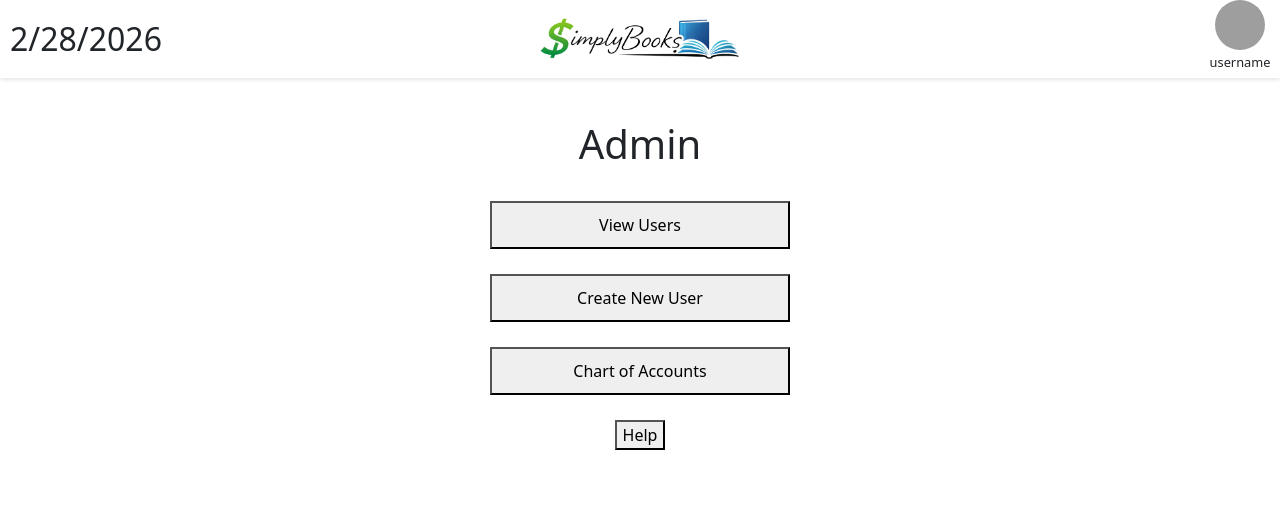
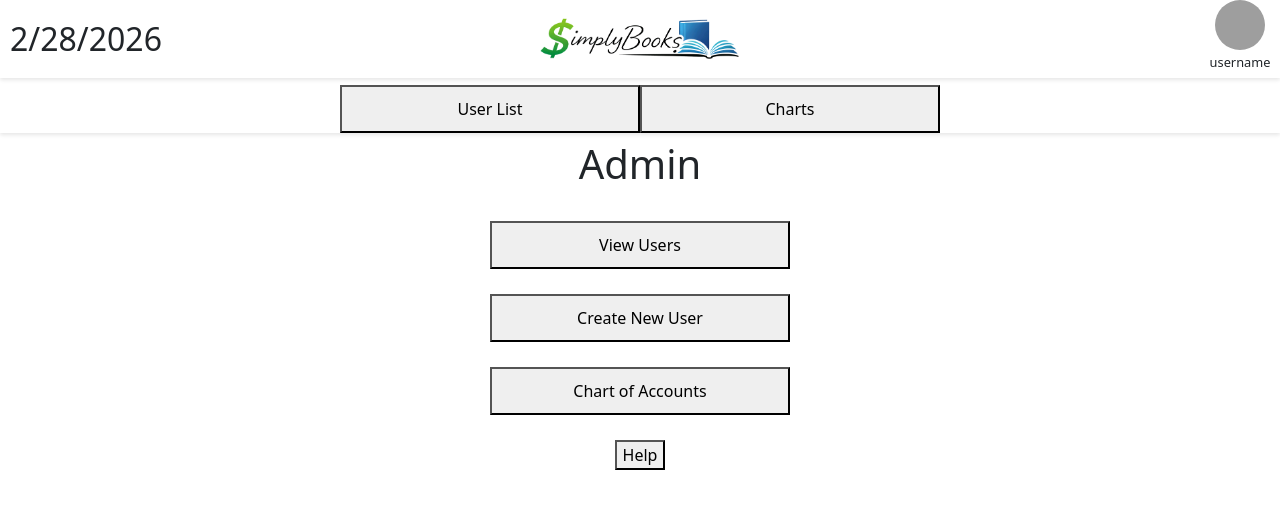
Before and after one commit to Dameon-J-Jones/SimplyBooks, a React (Vite) app: page /AdminHome in a window 1280 px wide. Shown: the top 508 px of the page. Built offline with nearby package versions, Linux system fonts and the light colour scheme; grey boxes are pictures that could not be loaded.

Commit message:
Help Button Additions
Not fully implemented.

```diff
--- a/src/pages/AccountHomePage.css
+++ b/src/pages/AccountHomePage.css
@@ -34,7 +34,7 @@
 
 
 .body{
-    margin-top: 120px;
+    margin-top: 140px;
    display: flex;
   flex-direction: column;   /* stack vertically */
   align-items: center;      /* center horizontally */
@@ -45,3 +45,33 @@
 .help-button{
   margin-top:15px
 }
+.navBar {
+  width: 100%;
+  display: flex;
+  justify-content: center;
+  align-items: center;
+
+  box-sizing: border-box;
+  background-color: #ffffff;
+  position: fixed;
+  top: 70px;
+  left: 0;
+
+
+  box-shadow: 0 2px 4px rgba(0,0,0,0.1);
+}
+.PopDiv{
+position:absolute;
+z-index: 10;
+display: flex;
+flex-direction: column;
+align-items: center;
+background-color: #e9ecf2;
+border-style: solid;
+border-width: 2px;
+width: 40%;
+padding-top: 25px;
+padding-bottom: 25px;
+padding-left: 20px;
+padding-right:20px;
+}
--- a/src/pages/AccountantHomePage.jsx
+++ b/src/pages/AccountantHomePage.jsx
@@ -54,6 +54,7 @@ const username = "username";
 
   return (
     <div className="page">
+
       <Tooltip id="tooltipA"/>
 
 
@@ -67,7 +68,22 @@ const username = "username";
 
         </section>
 
-
+      <div className="navBar">
+        <Link to="/UserList">
+          <button type="button" className="create-user-button"
+          data-tooltip-id="tooltipA"
+          data-tooltip-content="User List"
+          data-tooltip-place="bottom"
+          >User List</button>
+        </Link>
+        <Link to="/accounts">
+          <button type="button" className="create-user-button"
+          data-tooltip-id="tooltipA"
+          data-tooltip-content="Chart of Accounts"
+          data-tooltip-place="bottom"
+          >Charts</button>
+        </Link>
+      </div>
 
 
 
--- a/src/pages/AdminHomePage.jsx
+++ b/src/pages/AdminHomePage.jsx
@@ -86,7 +86,22 @@ return (
 
             </section>
 
-
+      <div className="navBar">
+        <Link to="/UserList">
+          <button type="button" className="create-user-button"
+          data-tooltip-id="tooltipA"
+          data-tooltip-content="User List"
+          data-tooltip-place="bottom"
+          >User List</button>
+        </Link>
+        <Link to="/accounts">
+          <button type="button" className="create-user-button"
+          data-tooltip-id="tooltipA"
+          data-tooltip-content="Chart of Accounts"
+          data-tooltip-place="bottom"
+          >Charts</button>
+        </Link>
+      </div>
 
 
    <div className="body">
--- a/src/pages/ChartOfAccounts.css
+++ b/src/pages/ChartOfAccounts.css
@@ -31,3 +31,25 @@
 .error-text {
   color: red;
 }
+
+.create-user-button {
+  width: 300px;
+  margin-top: 15px;
+  padding: 10px;
+  cursor: pointer;
+}
+.navBar {
+  width: 100%;
+  display: flex;
+  justify-content: center;
+  align-items: center;
+
+  box-sizing: border-box;
+  background-color: #ffffff;
+  position: fixed;
+  top: 70px;
+  left: 0;
+
+
+  box-shadow: 0 2px 4px rgba(0,0,0,0.1);
+}
--- a/src/pages/ChartOfAccounts.jsx
+++ b/src/pages/ChartOfAccounts.jsx
@@ -4,6 +4,8 @@ import axios from "../api/axios";
 import LongLogo from "../components/LongLogo";
 import AccountInfo from "../components/AccountInfo";
 import "./ChartOfAccounts.css";
+import 'react-tooltip/dist/react-tooltip.css';
+import { Tooltip } from "react-tooltip";
 
 // Page shows all accounts
 // Users can filter accounts and click a row to open its ledger page
@@ -89,6 +91,8 @@ const ChartOfAccounts = () => {
 
   return (
     <div className="page">
+      <Tooltip id="tooltipA"/>
+
       <section className="header">
         <h2 className="date">{formatted}</h2>
         <div className="logo">
@@ -96,6 +100,9 @@ const ChartOfAccounts = () => {
         </div>
         <AccountInfo username={username} />
       </section>
+
+
+
 
       <div className="coa-container">
         <h1>Chart of Accounts</h1>
--- a/src/pages/HomePage.module.css
+++ b/src/pages/HomePage.module.css
@@ -72,3 +72,18 @@
   padding: 10px;
   cursor: pointer;
 }
+.PopDiv{
+position:absolute;
+z-index: 10;
+display: flex;
+flex-direction: column;
+align-items: center;
+background-color: #e9ecf2;
+border-style: solid;
+border-width: 2px;
+width: 40%;
+padding-top: 25px;
+padding-bottom: 25px;
+padding-left: 20px;
+padding-right:20px;
+}
--- a/src/pages/Ledger.css
+++ b/src/pages/Ledger.css
@@ -11,3 +11,24 @@
 .error-text {
   color: red;
 }
+.create-user-button {
+  width: 300px;
+  margin-top: 15px;
+  padding: 10px;
+  cursor: pointer;
+}
+.navBar {
+  width: 100%;
+  display: flex;
+  justify-content: center;
+  align-items: center;
+
+  box-sizing: border-box;
+  background-color: #ffffff;
+  position: fixed;
+  top: 70px;
+  left: 0;
+
+
+  box-shadow: 0 2px 4px rgba(0,0,0,0.1);
+}
--- a/src/pages/Ledger.jsx
+++ b/src/pages/Ledger.jsx
@@ -4,6 +4,8 @@ import axios from "../api/axios";
 import LongLogo from "../components/LongLogo";
 import AccountInfo from "../components/AccountInfo";
 import "./Ledger.css";
+import 'react-tooltip/dist/react-tooltip.css';
+import { Tooltip } from "react-tooltip";
 
 // Page shows details for one account based on its ID
 
@@ -37,6 +39,7 @@ const Ledger = () => {
 
   return (
     <div className="page">
+      <Tooltip id="tooltipA"/>
       <section className="header">
         <h2 className="date">{formatted}</h2>
         <div className="logo">
@@ -44,6 +47,24 @@ const Ledger = () => {
         </div>
         <AccountInfo username={username} />
       </section>
+
+
+      <div className="navBar">
+        <Link to="/UserList">
+          <button type="button" className="create-user-button"
+          data-tooltip-id="tooltipA"
+          data-tooltip-content="User List"
+          data-tooltip-place="bottom"
+          >User List</button>
+        </Link>
+        <Link to="/accounts">
+          <button type="button" className="create-user-button"
+          data-tooltip-id="tooltipA"
+          data-tooltip-content="Chart of Accounts"
+          data-tooltip-place="bottom"
+          >Charts</button>
+        </Link>
+      </div>
 
       <div className="ledger-container">
         <button onClick={() => navigate("/accounts")}>
--- a/src/pages/ManagerHomePage.jsx
+++ b/src/pages/ManagerHomePage.jsx
@@ -59,6 +59,22 @@ const username = "username";
 
               </section>
 
+      <div className="navBar">
+        <Link to="/UserList">
+          <button type="button" className="create-user-button"
+          data-tooltip-id="tooltipA"
+          data-tooltip-content="User List"
+          data-tooltip-place="bottom"
+          >User List</button>
+        </Link>
+        <Link to="/accounts">
+          <button type="button" className="create-user-button"
+          data-tooltip-id="tooltipA"
+          data-tooltip-content="Chart of Accounts"
+          data-tooltip-place="bottom"
+          >Charts</button>
+        </Link>
+      </div>
 
       {/*Popup  Template*/}
       {isPopupOpen &&
--- a/src/pages/UserList.css
+++ b/src/pages/UserList.css
@@ -41,3 +41,18 @@ padding-right:20px;
 .user-table tr:hover {
   background-color: #333;
 }
+.navBar {
+  width: 100%;
+  display: flex;
+  justify-content: center;
+  align-items: center;
+
+  box-sizing: border-box;
+  background-color: #ffffff;
+  position: fixed;
+  top: 70px;
+  left: 0;
+
+
+  box-shadow: 0 2px 4px rgba(0,0,0,0.1);
+}
--- a/src/pages/UserList.jsx
+++ b/src/pages/UserList.jsx
@@ -46,6 +46,22 @@ const UserList = () => {
 
 return (
 <div className="user-table-container">
+      <div className="navBar">
+        <Link to="/UserList">
+          <button type="button" className="create-user-button"
+          data-tooltip-id="tooltipA"
+          data-tooltip-content="User List"
+          data-tooltip-place="bottom"
+          >User List</button>
+        </Link>
+        <Link to="/accounts">
+          <button type="button" className="create-user-button"
+          data-tooltip-id="tooltipA"
+          data-tooltip-content="Chart of Accounts"
+          data-tooltip-place="bottom"
+          >Charts</button>
+        </Link>
+      </div>
   <table className="user-table">
     <thead>
       <tr>
```
